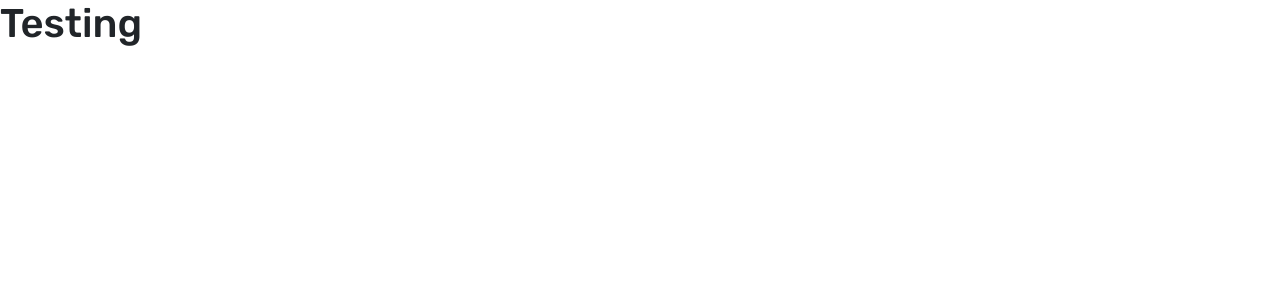
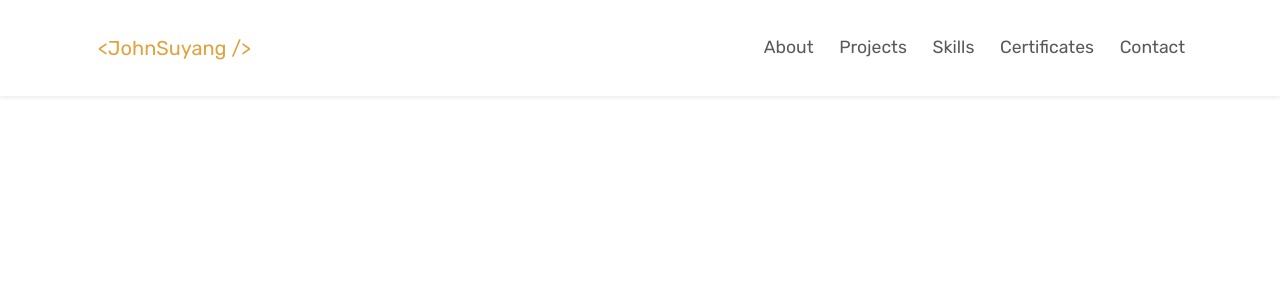
Before and after one commit to token-hub/my-porfolio-v2, a React (Vite) app: page / in a window 1280 px wide. Shown: the top 300 px of the page. Built offline with nearby package versions, Linux system fonts and the light colour scheme.

Commit message:
add navbar

```diff
--- a/src/App.jsx
+++ b/src/App.jsx
@@ -1,5 +1,10 @@
+import Navbar from './components/navbar';
 function App() {
-    return <h1>Testing</h1>;
+    return (
+        <>
+            <Navbar />
+        </>
+    );
 }
 
 export default App;
--- /dev/null
+++ b/src/components/navbar.jsx
@@ -0,0 +1,54 @@
+function Navbar() {
+    return (
+        <nav className="navbar navbar-expand-lg navbar-light shadow-sm fixed-top bg-white text-primary">
+            <div className="container">
+                <a className="navbar-brand" href="#"></a>
+                <a href="/" className="w-bolder fs-5 m-0 text-decoration-none text-primary">
+                    &lt;JohnSuyang /&gt;
+                </a>
+                <button
+                    className="navbar-toggler"
+                    type="button"
+                    data-bs-toggle="collapse"
+                    data-bs-target="#navbarNavDropdown"
+                    aria-controls="navbarNavDropdown"
+                    aria-expanded="false"
+                    aria-label="Toggle navigation"
+                >
+                    <span className="navbar-toggler-icon" />
+                </button>
+                <div className="collapse navbar-collapse" id="navbarNavDropdown">
+                    <ul className="navbar-nav ms-auto">
+                        <li className="nav-item my-2">
+                            <a href="#about-me" className="nav-link" aria-current="page">
+                                About
+                            </a>
+                        </li>
+                        <li className="nav-item my-2">
+                            <a href="#projects" className="nav-link">
+                                Projects
+                            </a>
+                        </li>
+                        <li className="nav-item my-2">
+                            <a href="#skills" className="nav-link">
+                                Skills
+                            </a>
+                        </li>
+                        <li className="nav-item my-2">
+                            <a href="#certificates" className="nav-link">
+                                Certificates
+                            </a>
+                        </li>
+                        <li className="nav-item my-2">
+                            <a href="#contact-me" className="nav-link">
+                                Contact
+                            </a>
+                        </li>
+                    </ul>
+                </div>
+            </div>
+        </nav>
+    );
+}
+
+export default Navbar;
--- a/src/scss/style.scss
+++ b/src/scss/style.scss
@@ -31,6 +31,9 @@
 @import '/node_modules/bootstrap/scss/forms/form-text';
 @import '/node_modules/bootstrap/scss/forms/form-control';
 
+@import '/node_modules/bootstrap/scss/nav';
+@import '/node_modules/bootstrap/scss/navbar';
+
 // helpers
 @import '/node_modules/bootstrap/scss/helpers';
 
```
